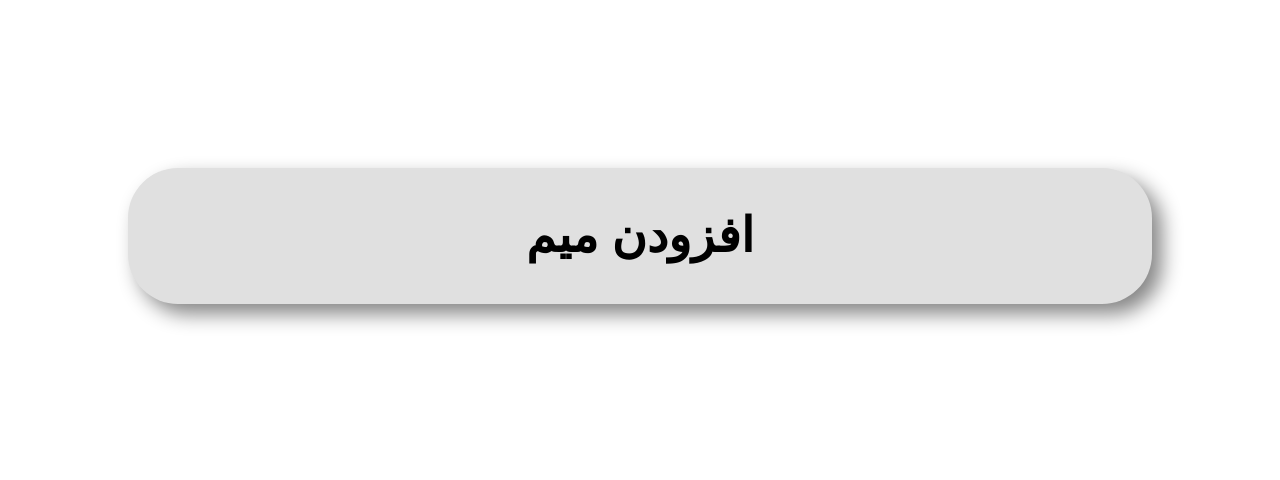
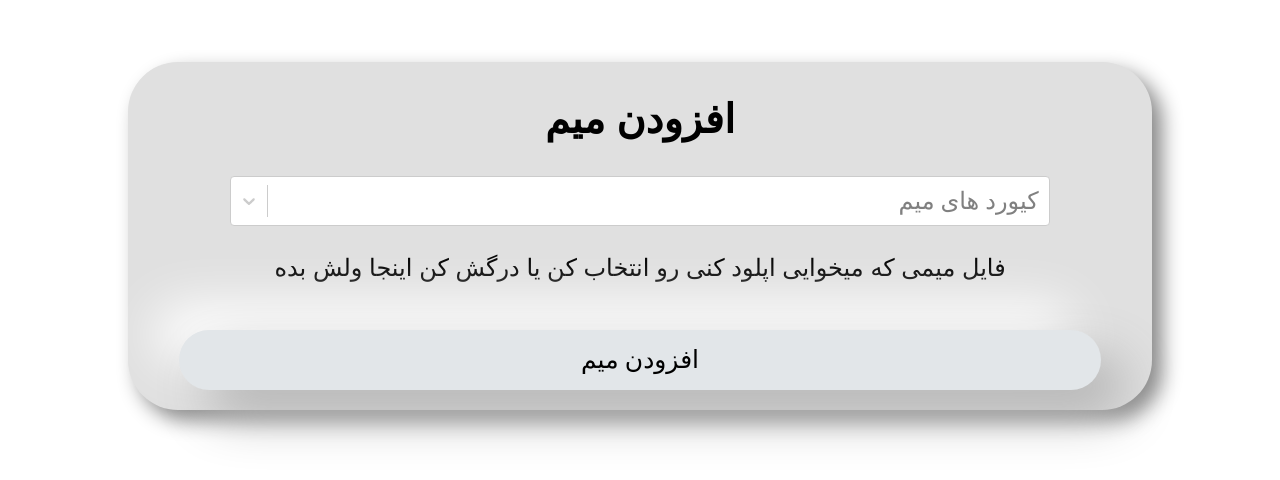
Before and after one commit to aminsaedi/fullMemeFinderReact, a React (Create React App) app: page /add in a window 1280 px wide. Shown: the part 164-644 px from the top of the page. Built offline with nearby package versions, Linux system fonts and the light colour scheme; a web font is replaced by a local one.

Commit message:
addMeme page added

```diff
--- a/package.json
+++ b/package.json
@@ -18,10 +18,12 @@
     "formik": "^2.2.8",
     "react": "^17.0.2",
     "react-dom": "^17.0.2",
+    "react-dropzone": "^11.3.2",
     "react-helmet": "^6.1.0",
     "react-icons": "^4.2.0",
     "react-router-dom": "^5.2.0",
     "react-scripts": "4.0.3",
+    "react-select": "^4.3.1",
     "react-slick": "^0.28.1",
     "react-toastify": "^7.0.4",
     "slick-carousel": "^1.8.1",
--- a/src/components/Card/Card.jsx
+++ b/src/components/Card/Card.jsx
@@ -15,7 +15,7 @@ const Card = ({ image, subTitle, onDownload, onTelegram }) => {
         <FaInfo onClick={() => setShowDetails(!showDetails)} />
       </div>
 
-      <div className={showDetails ? "card__detail" : "card__detail--hide"}>
+      <div className={showDetails ? "card__detail card__detail--show" : "card__detail card__detail--hide"}>
         <p>کیورد های میم</p>
       </div>
     </div>
--- a/src/components/Card/card.css
+++ b/src/components/Card/card.css
@@ -38,13 +38,12 @@
 }
 .card__detail {
   width: 100%;
-  height: 25%;
   background-color: rgba(0, 0, 0, 0.5);
   top: 0;
   left: 0;
   position: absolute;
   z-index: 10;
-  transition: all 1s ease-in;
+  transition: all 0.4s ease-out;
   overflow: hidden;
 }
 .card__detail p {
@@ -54,3 +53,7 @@
 .card__detail--hide {
   height: 0;
 }
+.card__detail--show {
+  height: 25%;
+
+}
--- a/src/screens/Add/Add.jsx
+++ b/src/screens/Add/Add.jsx
@@ -1,16 +1,66 @@
 import React from "react";
 import { Helmet } from "react-helmet";
+import CreatableSelect from "react-select/creatable";
+import Dropzone from "react-dropzone";
 
 import "./add.css";
 
 const Add = () => {
+  const handleChange = (newValue, actionMeta) => {
+    console.group("Value Changed");
+    console.log(newValue);
+    console.log(`action: ${actionMeta.action}`);
+    console.groupEnd();
+  };
+  const sa = (strd) => "افزودنه کیورده " + strd;
   return (
     <div className="add">
       <Helmet>
         <title>افزودن میم</title>
       </Helmet>
       <div className="add__fromContainer">
-        <h1>افزودن میم</h1>
+        <h1 className="add__formTitle">افزودن میم</h1>
+        <CreatableSelect
+          placeholder="کیورد های میم"
+          formatCreateLabel={sa}
+          className="add__selectKeyWord"
+          isMulti
+          isRtl
+          onChange={handleChange}
+          noOptionsMessage={() => "تموم کیورد هارو انتخاب کردی"}
+          options={[
+            { value: "sogand", label: "سوگند" },
+            { value: "zahkmi", label: "زخمی" },
+            { value: "leito", label: "لیتو" },
+            { value: "justina", label: "جاستینا" },
+            { value: "hayedeh", label: "هایده" },
+            { value: "mahasti", label: "مهستی" },
+            { value: "erfan", label: "عرفان" },
+            { value: "gdaal", label: "جیدال" },
+          ]}
+        />
+        <Dropzone
+          maxFiles={1}
+          maxSize={5000000}
+          multiple={false}
+          accept="image/*"
+          onDrop={(acceptedFiles) => console.log(acceptedFiles)}
+        >
+          {({ getRootProps, getInputProps }) => (
+            <section>
+              <div {...getRootProps()}>
+                <input {...getInputProps()} />
+                <p>
+                  فایل میمی که میخوایی اپلود کنی رو انتخاب کن یا درگش کن اینجا
+                  ولش بده
+                </p>
+              </div>
+            </section>
+          )}
+        </Dropzone>
+        <button type="submit" className="add__form__submitButton">
+          افزودن میم
+        </button>
       </div>
     </div>
   );
--- a/src/screens/Add/add.css
+++ b/src/screens/Add/add.css
@@ -1,11 +1,14 @@
 .add {
   width: 100vw;
   height: 100vh;
-  overflow: hidden;
+  overflow: auto;
   display: flex;
   flex-direction: column;
   align-items: center;
   justify-content: center;
+}
+.add__formTitle {
+  font-size: 4rem;
 }
 .add__fromContainer {
   width: 80%;
@@ -17,5 +20,30 @@
   align-items: center;
   justify-content: center;
   flex-direction: column;
-
 }
+.add__selectKeyWord {
+  width: 80%;
+  font-family: "Vazir";
+  border-radius: 4rem;
+}
+.add__form__submitButton {
+  margin: 2rem 0;
+  width: 90%;
+  height: 4rem;
+  font-size: 2.5rem;
+  border: 0;
+  border-radius: 33px;
+  background: #e2e6e9;
+  box-shadow: 26px 26px 51px #b3b3b3, -26px -26px 51px #ffffff;
+  outline: 0;
+  font-family: Vazir;
+  text-align: center;
+  padding: 3rem 1rem;
+  display: flex;
+  justify-content: center;
+  align-items: center;
+  transition: all 0.3s ease-in;
+}
+.add__form__submitButton:hover{
+    background-color: #fff;
+}
--- a/src/screens/Landing/Landing.jsx
+++ b/src/screens/Landing/Landing.jsx
@@ -48,8 +48,7 @@ const Landing = (props) => {
         slidesToScroll={1}
         centerMode
       >
-        <Card subTitle="meme 1" image="https://picsum.photos/350" />
-        <Card subTitle="meme 2" image="https://picsum.photos/350" />
+        {[220,221,222,223,224,225].map(id => <Card subTitle="meme 1" image={`https://picsum.photos/id/${id}/300`} />)}
       </Slider>
       <div className="landing__background"></div>
     </div>
```
Also changed, not shown: 2 other files (tests, documents, lock files or other folders). Lines whose indentation alone changed are shown as unchanged.
